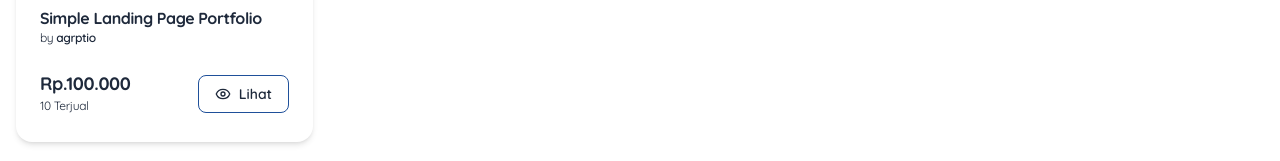
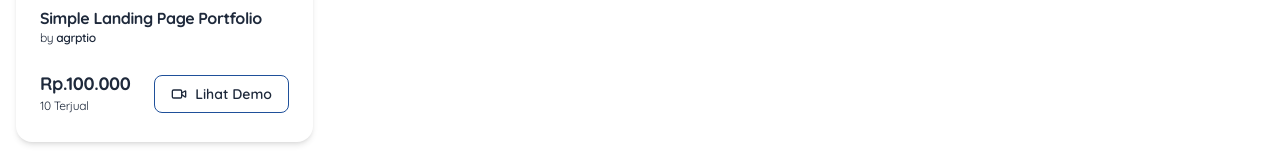
Before and after one commit to anugrahp13/fe-hafnanstore, a React (Vite) app: page /products/nexasite in a window 1280 px wide. Shown: the part 639-800 px from the top of the page. Built offline with nearby package versions, Linux system fonts and the light colour scheme.

Commit message:
refactor[Cart.tsx]: import icon Video and import createSlug

```diff
--- a/src/pages/nexasite/Cart.tsx
+++ b/src/pages/nexasite/Cart.tsx
@@ -3,7 +3,8 @@ import { Button } from "../../components/elements/Button";
 import { NexasitesProps } from "../../types/Nexasite.type";
 import dataNexasite from "../../data/dataNexasite";
 import { Link } from "react-router-dom";
-import { Eye, LoaderCircle } from "lucide-react";
+import { LoaderCircle, Video } from "lucide-react";
+import { createSlug } from "../../components/elements/CreateSlug";
 
 interface CartNexasitesType {
   nexasites: NexasitesProps[];
@@ -66,7 +67,10 @@ export const Cart: React.FC<CartNexasitesType> = ({
             className="shadow-md p-6 rounded-2xl bg-white dark:bg-slate-800 hover:shadow-lg dark:hover:outline dark:hover:outline-slate-600 dark:hover:outline-1 grid gap-1"
             key={nexasites.id}
           >
-            <Link to="#" className="mb-3 inline-block">
+            <Link
+              to={`/products/nexasite/${createSlug(nexasites.name)}`}
+              className="mb-3 inline-block"
+            >
               <div className="relative w-full bg-gray-200 dark:bg-gray-700 flex items-center justify-center rounded-xl overflow-hidden">
                 <picture>
                   <img
@@ -87,7 +91,7 @@ export const Cart: React.FC<CartNexasitesType> = ({
                 </Link>
               </p>
             </div>
-            <div className="flex justify-between items-center text-sm gap-4">
+            <div className="flex flex-wrap justify-between items-center text-sm gap-4">
               <div className="tracking-tight line-clamp-2 min-h-[3rem]">
                 <p className="text-lg font-bold">
                   Rp.{nexasites.price.toLocaleString("id-ID")}
@@ -97,9 +101,9 @@ export const Cart: React.FC<CartNexasitesType> = ({
               <Button
                 href={nexasites.url}
                 variant="primary"
-                text="Lihat"
+                text="Lihat Demo"
                 className="w-full lg:w-fit"
-                icon={Eye}
+                icon={Video}
                 iconClassName="w-4 h-4"
               />
             </div>
```
